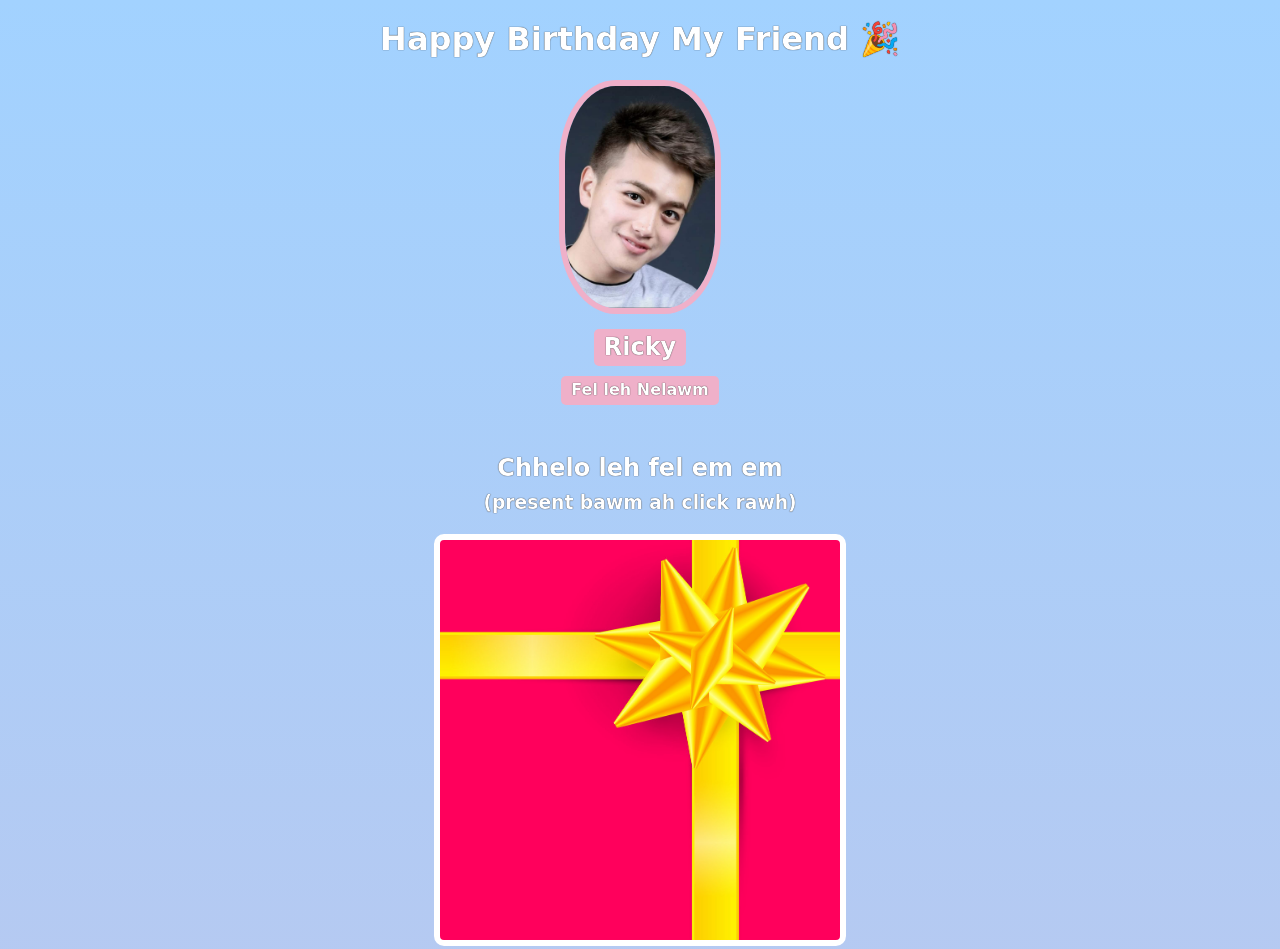
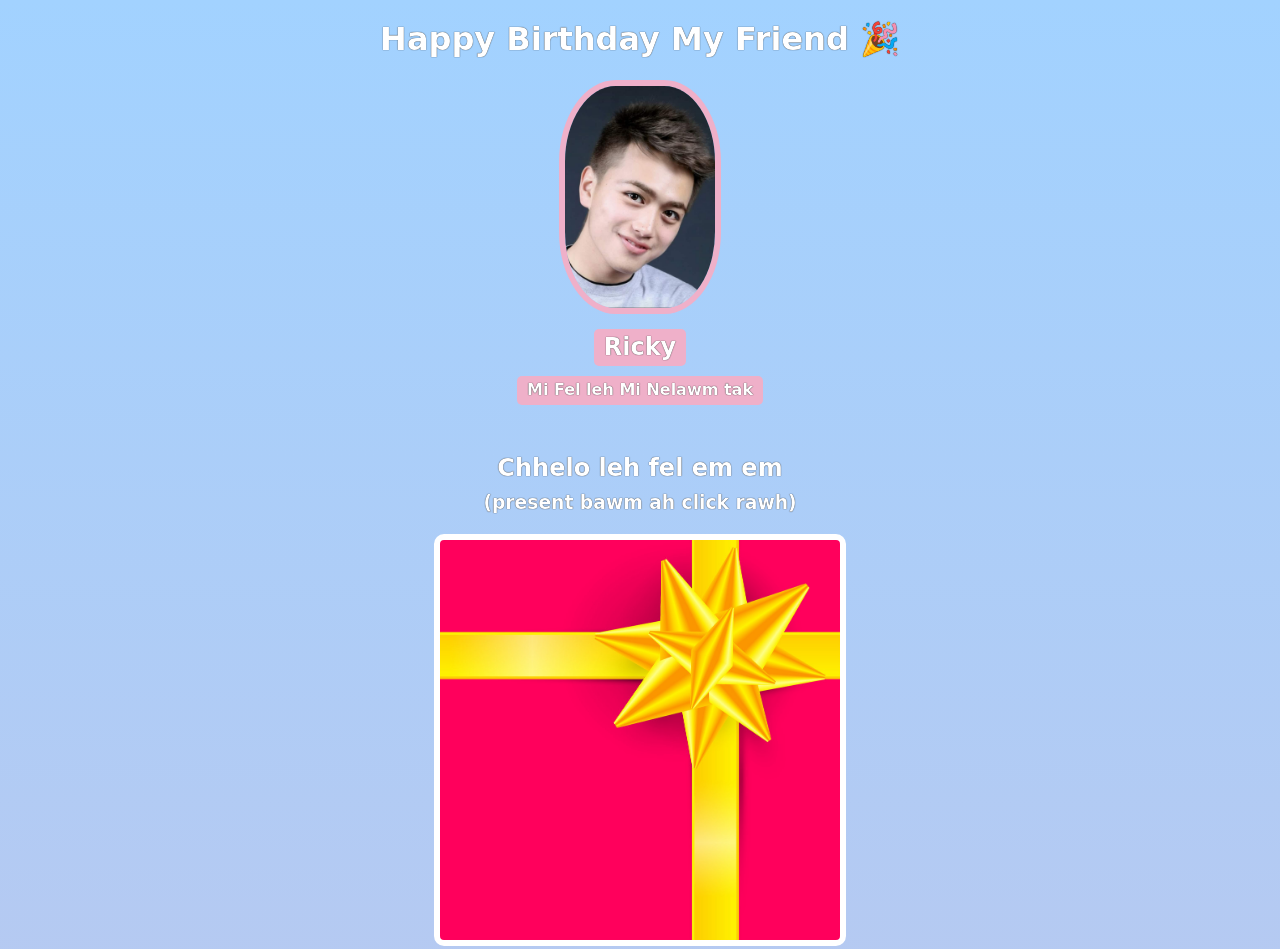
Before and after one commit to Yonathan-Mizo/BirthdayBox, a plain HTML site: page index.html in a window 1280 px wide. Shown: the top 949 px of the page. Drawn offline with nearby package versions, Linux system fonts and the light colour scheme; a web font is replaced by a local one.

Commit message:
Update index.html

```diff
--- a/index.html
+++ b/index.html
@@ -10,7 +10,7 @@
             <h1>Happy Birthday My Friend 🎉</h1>
             <img id="bff-img" src="1.jpeg">
             <h2 id="bday-age">Ricky</h2>
-            <h4 id="bday-date">Fel leh Nelawm</h4>
+            <h4 id="bday-date">Mi Fel leh Mi Nelawm tak</h4>
         </div>
 
         <div class="gift-section">
```
